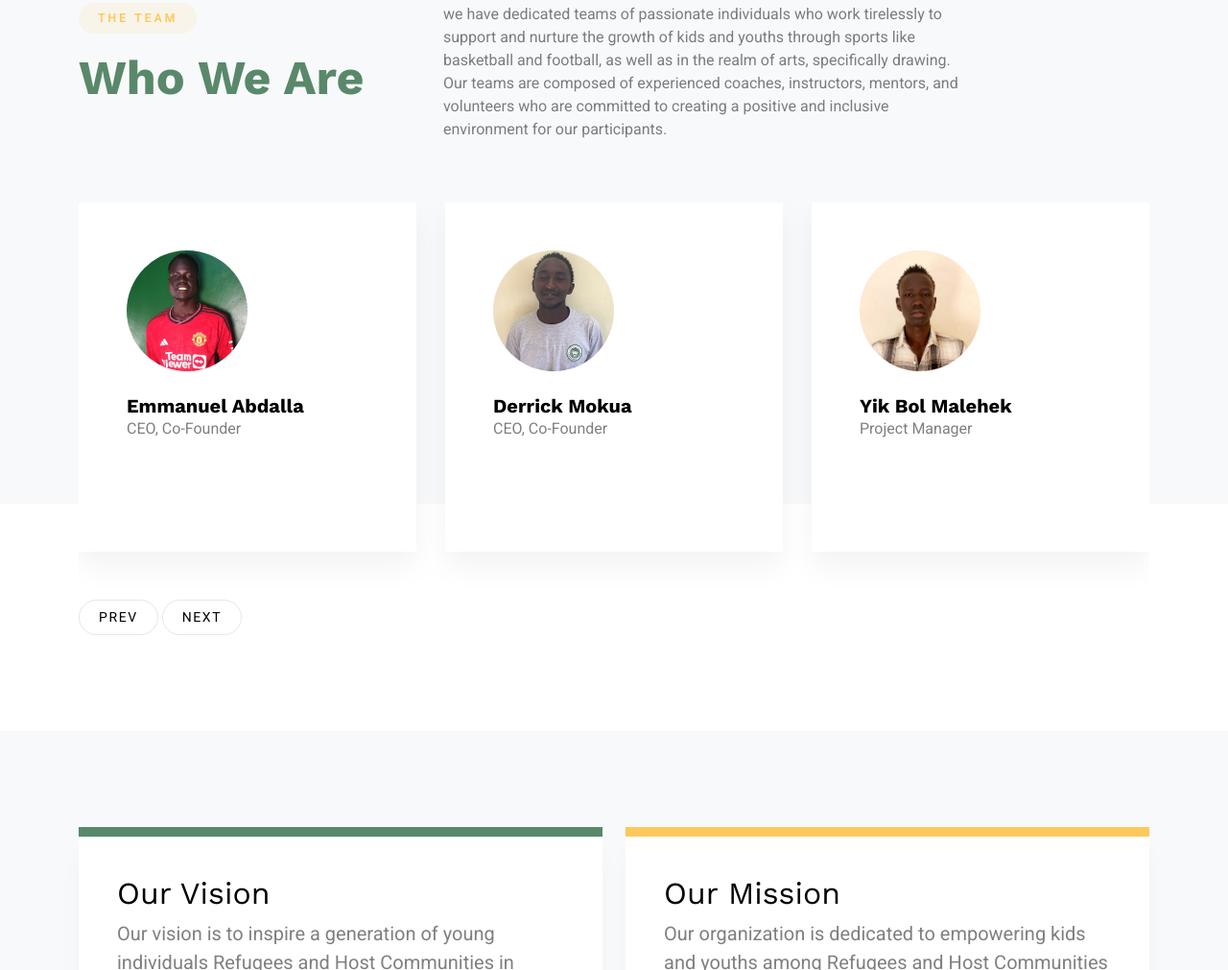
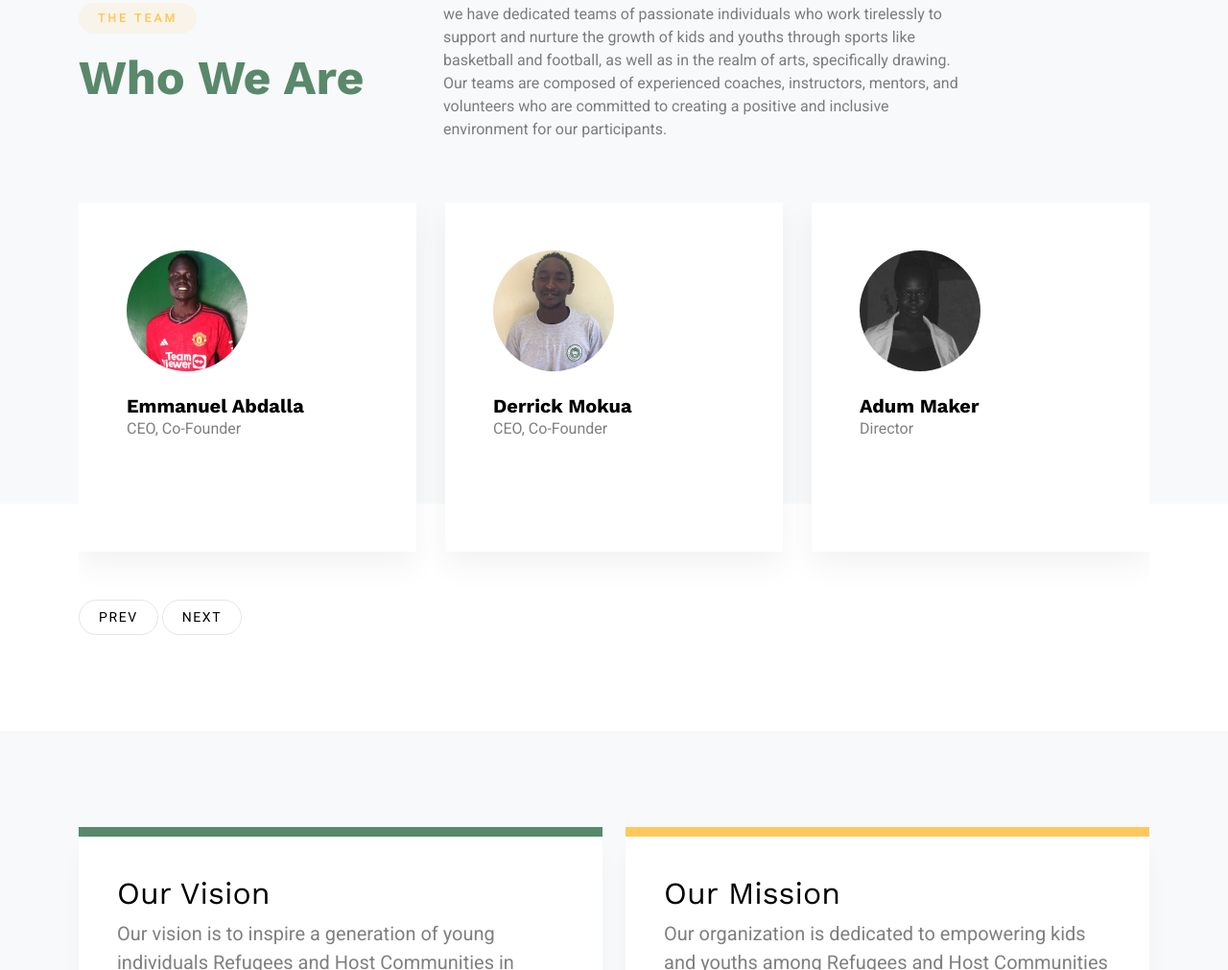
Before and after one commit to WuorBhang/kuza_kids, a plain HTML site: page about.html in a window 1280 px wide. Shown: the part 1605-2616 px from the top of the page at 96% size. Drawn offline with nearby package versions, Linux system fonts and the light colour scheme; files whose address does not match are found by name.

Commit message:
adding image

```diff
--- a/about.html
+++ b/about.html
@@ -176,6 +176,17 @@
 
 							<h3 class="mb-0">Derrick Mokua</h3>
 							<span class="text-black-50 mb-3 d-block">CEO, Co-Founder</span>
+						</div>
+
+					</div>
+
+					<div class="item">
+
+						<div class="feature bg-color-5">
+							<img src="images/Director.jpg" alt="Image" class="img-fluid w-50 rounded-circle mb-4">
+
+							<h3 class="mb-0">Adum Maker</h3>
+							<span class="text-black-50 mb-3 d-block">Director</span>
 						</div>
 
 					</div>
```
Also changed, not shown: images/Director.jpg (added).
